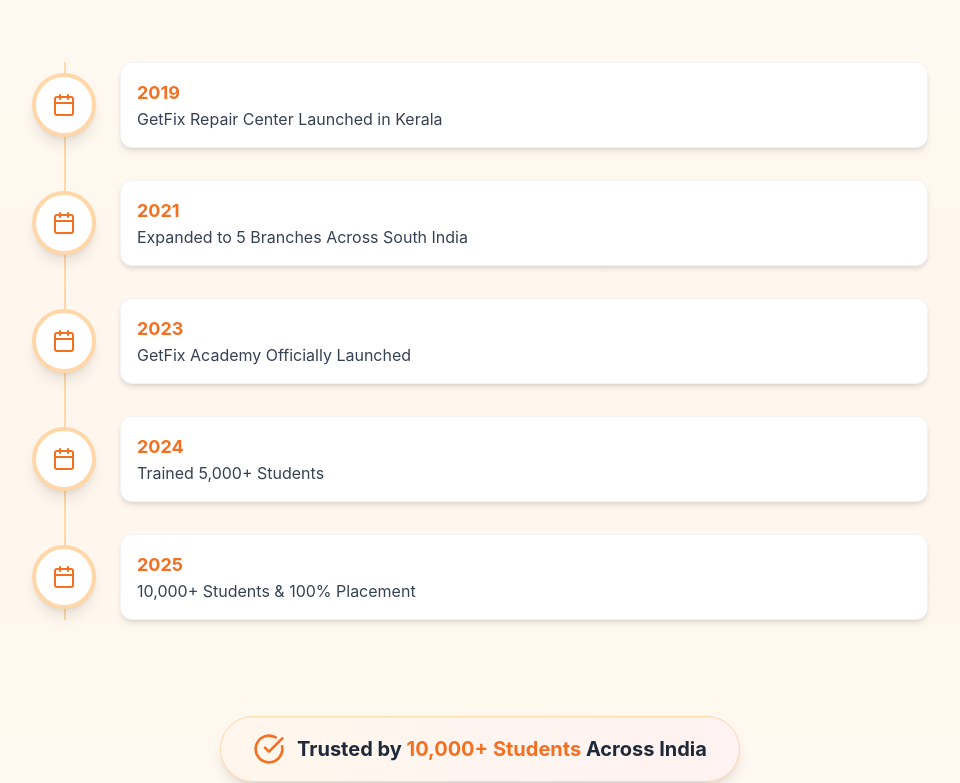
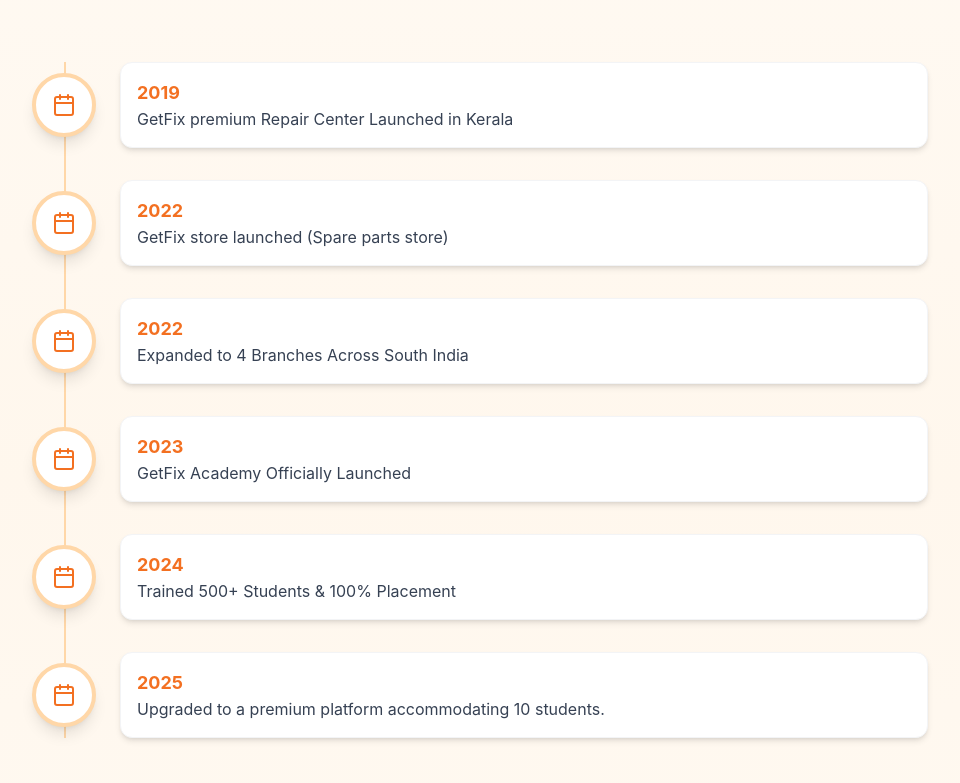
Before and after one commit to Siva2232/newweb, a React (Vite) app: page /about in a window 1280 px wide. Shown: the part 1680-2463 px from the top of the page, without its empty margins (160-1120 px from the left). Built offline with nearby package versions, Linux system fonts and the light colour scheme.

Commit message:
Your commit message

```diff
--- a/src/components/Abouts.jsx
+++ b/src/components/Abouts.jsx
@@ -16,9 +16,9 @@
 const AboutSection = () => {
   const stats = [
     { icon: <GraduationCap className="w-7 h-7 sm:w-9 sm:h-9" />, value: "6+", label: "Years of Excellence" },
-    { icon: <Users className="w-7 h-7 sm:w-9 sm:h-9" />, value: "10,000+", label: "Students Trained" },
+    { icon: <Users className="w-7 h-7 sm:w-9 sm:h-9" />, value: "500+", label: "Students Trained" },
     { icon: <Award className="w-7 h-7 sm:w-9 sm:h-9" />, value: "100%", label: "Job Placement" },
-    { icon: <Zap className="w-8 h-8" />, value: "30 Days", label: "Fast-Track Course" },
+    { icon: <Zap className="w-8 h-8" />, value: "18 Days", label: "Intensive Repair Course" },
   ];
 
   const whyChoose = [
@@ -61,7 +61,7 @@
               Our Story
             </h2>
             <p className="text-base sm:text-lg md:text-xl text-gray-700 leading-relaxed">
-              Founded in 2019, we’re India’s <span className="font-bold text-[#F37021]">leading smartphone technology institute Kerala</span>.
+              Founded in 2019, we’re Kerala’s <span className="font-bold text-[#F37021]">Leading Smartphone Technology Institute Kerala</span>.
               We don’t just teach — we <span className="font-bold">build careers</span> with hands-on, job-ready skills.
             </p>
           </motion.div>
--- a/src/components/HeroSection.jsx
+++ b/src/components/HeroSection.jsx
@@ -49,7 +49,7 @@
   useEffect(() => {
     const textInterval = setInterval(() => {
       setCurrentTextIndex((prev) => (prev + 1) % tagLines.length);
-    }, 2000);
+    }, 5000);
     return () => clearInterval(textInterval);
   }, []);
 
@@ -57,7 +57,7 @@
   useEffect(() => {
     const wordInterval = setInterval(() => {
       setCurrentWordIndex((prev) => (prev + 1) % futureWords.length);
-    }, 2000);
+    }, 5000);
     return () => clearInterval(wordInterval);
   }, []);
 
@@ -215,7 +215,7 @@
             className="grid grid-cols-2 gap-4 sm:gap-6 text-center pt-6 sm:pt-8 border-t border-gray-200"
           >
             {[
-              { value: "10,000+", label: "Students Trained" },
+              { value: "500+", label: "Students Trained" },
               { value: "6+", label: "Years Excellence" },
               { value: "100%", label: "Job Placement" },
               { value: "4.9", label: "Student Rating" },
--- a/src/pages/About.jsx
+++ b/src/pages/About.jsx
@@ -102,11 +102,12 @@
    Academy Milestones
    -------------------------------------------------------------- */
 const milestones = [
-  { year: "2019", event: "GetFix Repair Center Launched in Kerala" },
-  { year: "2021", event: "Expanded to 5 Branches Across South India" },
+  { year: "2019", event: "GetFix  premium Repair Center Launched in Kerala" },
+  { year: "2022", event: "GetFix store launched (Spare parts store)" },
+  { year: "2022", event: "Expanded to 4 Branches Across South India" },
   { year: "2023", event: "GetFix Academy Officially Launched" },
-  { year: "2024", event: "Trained 5,000+ Students" },
-  { year: "2025", event: "10,000+ Students & 100% Placement" },
+  { year: "2024", event: "Trained 500+ Students & 100% Placement" },
+  { year: "2025", event: "Upgraded to a premium platform accommodating 10 students." },
 ];
 
 /* --------------------------------------------------------------
```
